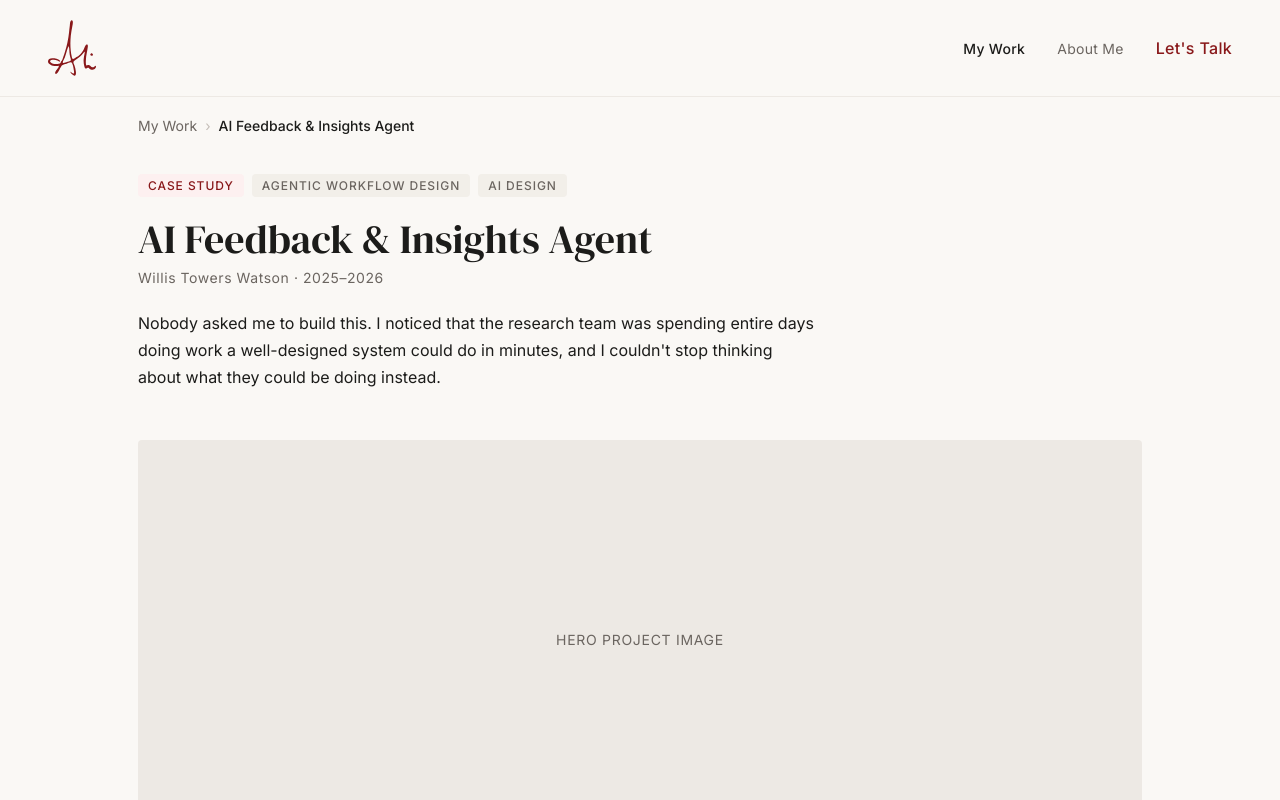
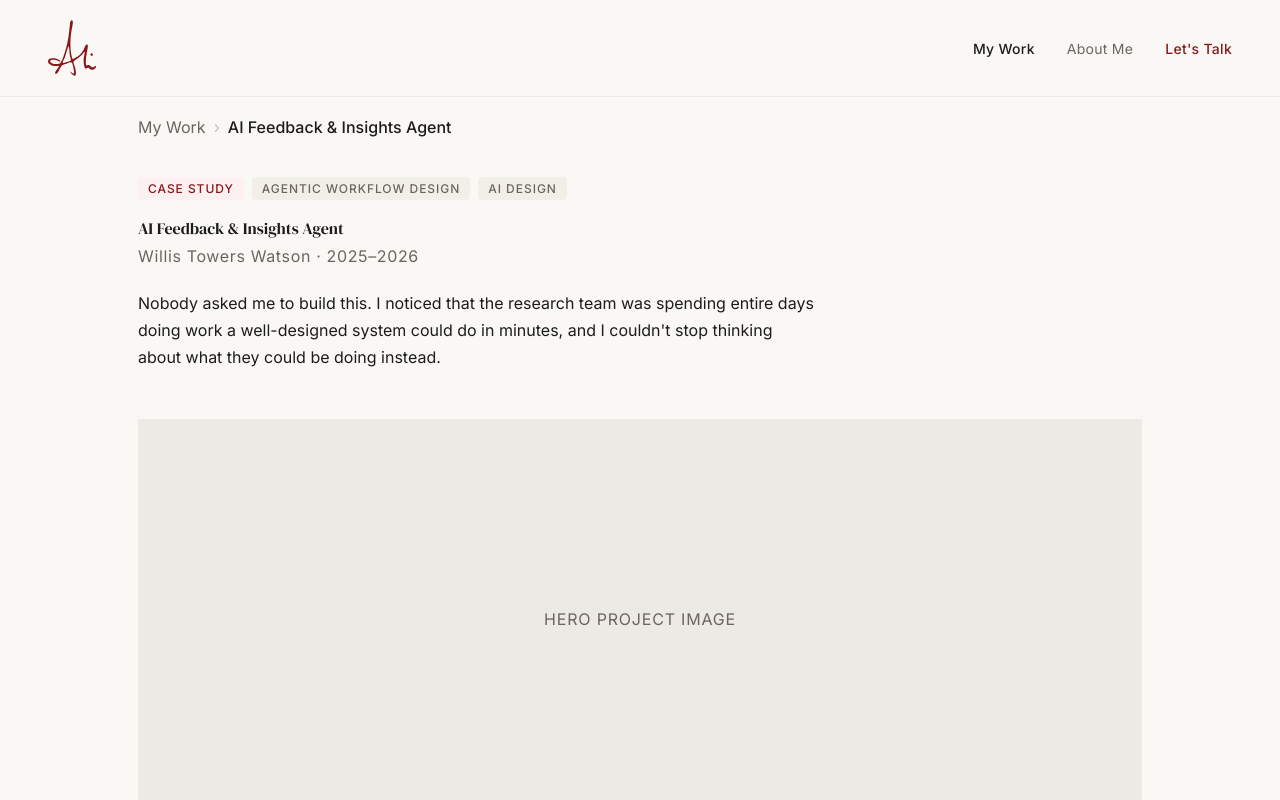
Before and after one commit to alikhandesign/alikhandesign.com, a Next.js app: page /work/ai-agent in a window 1280 px wide. Shown: the top 800 px of the page. Built offline with nearby package versions, Linux system fonts and the light colour scheme.

Commit message:
refactor(tokens): rename --text-* to --font-size-*, --radius to --radius-sm/lg, fix stale color tokens

```diff
--- a/app/globals.css
+++ b/app/globals.css
@@ -35,17 +35,17 @@
   --font-sans:   'Inter', system-ui, sans-serif;
 
   /* Typography — size scale (rem, base 16px) */
-  --text-xs:     0.75rem;   /* 12px */
-  --text-badge:  0.625rem;  /* 10px — badge and micro-label use only */
-  --text-sm:     0.875rem;  /* 14px */
-  --text-base:   1rem;      /* 16px */
-  --text-md:     1rem;      /* 16px */
-  --text-lg:     1.125rem;  /* 18px */
-  --text-xl:     1.25rem;   /* 20px */
-  --text-2xl:    1.5rem;    /* 24px */
-  --text-3xl:    2rem;      /* 32px */
-  --text-4xl:    2.5rem;    /* 40px */
-  --text-5xl:    3rem;      /* 48px */
+  --font-size-xs:     0.75rem;   /* 12px */
+  --font-size-badge:  0.625rem;  /* 10px — badge and micro-label use only */
+  --font-size-sm:     0.875rem;  /* 14px */
+  --font-size-base:   1rem;      /* 16px */
+  --font-size-md:     1rem;      /* 16px */
+  --font-size-lg:     1.125rem;  /* 18px */
+  --font-size-xl:     1.25rem;   /* 20px */
+  --font-size-2xl:    1.5rem;    /* 24px */
+  --font-size-3xl:    2rem;      /* 32px */
+  --font-size-4xl:    2.5rem;    /* 40px */
+  --font-size-5xl:    3rem;      /* 48px */
 
   /* Typography — weight */
   --font-weight-regular:  400;
@@ -79,7 +79,8 @@
   --space-20:    5rem;      /* 80px */
 
   /* Border radius */
-  --radius:      4px;
+  --radius-sm:      4px;
+  --radius-lg:      12px;
 
   /* Layout */
   --max-w:       1100px;
@@ -101,7 +102,7 @@ a { color: inherit; }
 /* ─── Typography ─────────────────────────────────────────── */
 .font-serif { font-family: var(--font-serif); }
 .eyebrow {
-  font-size: var(--text-xs);
+  font-size: var(--font-size-xs);
   letter-spacing: var(--letter-spacing-lg);
   text-transform: uppercase;
   color: var(--color-accent);
@@ -121,25 +122,25 @@ a { color: inherit; }
 /* ─── Tags ───────────────────────────────────────────────── */
 .tag-cs {
   display: inline-block;
-  font-size: var(--text-xs);
+  font-size: var(--font-size-xs);
   letter-spacing: var(--letter-spacing-md);
   text-transform: uppercase;
   color: var(--color-accent);
   font-weight: var(--font-weight-medium);
   background: var(--color-accent-bg);
   padding: 4px 10px;
-  border-radius: var(--radius);
+  border-radius: var(--radius-sm);
 }
 .tag {
   display: inline-block;
-  font-size: var(--text-xs);
+  font-size: var(--font-size-xs);
   letter-spacing: var(--letter-spacing-md);
   text-transform: uppercase;
   color: var(--color-text-muted);
   font-weight: var(--font-weight-medium);
   background: var(--color-surface-subtle);
   padding: 4px 10px;
-  border-radius: var(--radius);
+  border-radius: var(--radius-sm);
 }
 
 /* ─── Buttons ────────────────────────────────────────────── */
@@ -153,10 +154,10 @@ a { color: inherit; }
   padding: 0 var(--space-8);
   height: 48px;
   box-sizing: border-box;
-  font-size: var(--text-sm);
+  font-size: var(--font-size-sm);
   font-weight: var(--font-weight-medium);
   letter-spacing: var(--letter-spacing-sm);
-  border-radius: var(--radius);
+  border-radius: var(--radius-sm);
   border: none;
   cursor: pointer;
   transition: background var(--transition-base);
@@ -169,8 +170,8 @@ a { color: inherit; }
   flex: 1;
   padding: 0.75rem 1rem;
   border: 1.5px solid var(--color-border);
-  border-radius: var(--radius);
-  font-size: var(--text-sm);
+  border-radius: var(--radius-sm);
+  font-size: var(--font-size-sm);
   font-family: var(--font-sans);
   background: var(--color-surface);
   color: var(--color-text);
@@ -211,12 +212,12 @@ a { color: inherit; }
 .details-bar { padding: var(--space-8) var(--space-12); display: flex; gap: var(--space-12); flex-wrap: wrap; border-bottom: 1px solid var(--color-border); }
 .next-project { padding: 2.5rem var(--space-12); display: flex; justify-content: space-between; align-items: center; flex-wrap: wrap; gap: 1rem; }
 .site-footer { padding: var(--space-8) var(--space-12); border-top: 1px solid var(--color-border); display: flex; justify-content: space-between; align-items: center; flex-wrap: wrap; gap: 1rem; }
-.hero-img { width: 340px; height: 400px; object-fit: cover; object-position: center top; border-radius: var(--radius); display: block; }
+.hero-img { width: 340px; height: 400px; object-fit: cover; object-position: center top; border-radius: var(--radius-sm); display: block; }
 
 /* ─── Desktop Nav Defaults ──────────────────────────────── */
 .site-nav { padding: 1.25rem var(--space-12); }
 .nav-links { gap: var(--space-8); }
-.nav-links a { font-size: var(--text-sm); letter-spacing: var(--letter-spacing-sm); }
+.nav-links a { font-size: var(--font-size-sm); letter-spacing: var(--letter-spacing-sm); }
 
 /* ─── Tablet (max 900px) ─────────────────────────────────── */
 @media (max-width: 900px) {
@@ -252,13 +253,13 @@ a { color: inherit; }
   .article-layout { grid-template-columns: 1fr; }
   .hero-img { width: 100%; height: 280px; }
   .hero-img-wrap { order: -1; }
-  .page-title-lg { font-size: var(--text-3xl) !important; }
+  .page-title-lg { font-size: var(--font-size-3xl) !important; }
   .hero-title { font-size: 2.2rem !important; }
   .section-title { font-size: 1.75rem !important; }
   .dark-section { padding: var(--space-12) var(--space-5); }
   .site-nav { padding: 1rem var(--space-5); }
   .nav-links { gap: var(--space-6); }
-  .nav-links a { font-size: var(--text-sm); }
+  .nav-links a { font-size: var(--font-size-sm); }
 }
 
 /* ─── Small mobile (max 480px) ───────────────────────────── */
@@ -266,7 +267,7 @@ a { color: inherit; }
   .hero-title { font-size: 1.9rem !important; }
   .page-title-lg { font-size: 1.75rem !important; }
   .nav-links { gap: 1rem; }
-  .nav-links a { font-size: var(--text-xs) !important; }
+  .nav-links a { font-size: var(--font-size-xs) !important; }
   .outcomes-grid { grid-template-columns: 1fr; }
 }
 
@@ -278,16 +279,16 @@ a { color: inherit; }
   background: var(--color-accent);
   color: var(--color-bg);
   padding: 0.75rem 1.25rem;
-  font-size: var(--text-sm);
+  font-size: var(--font-size-sm);
   font-weight: var(--font-weight-medium);
-  border-radius: 0 0 var(--radius) var(--radius);
+  border-radius: 0 0 var(--radius-sm) var(--radius-sm);
   text-decoration: none;
   z-index: 999;
   transition: top 0.2s;
 }
 .skip-nav:focus { top: 0; }
 .eyebrow-dark {
-  font-size: var(--text-xs);
+  font-size: var(--font-size-xs);
   letter-spacing: var(--letter-spacing-lg);
   text-transform: uppercase;
   color: #C4BDB7;
```
